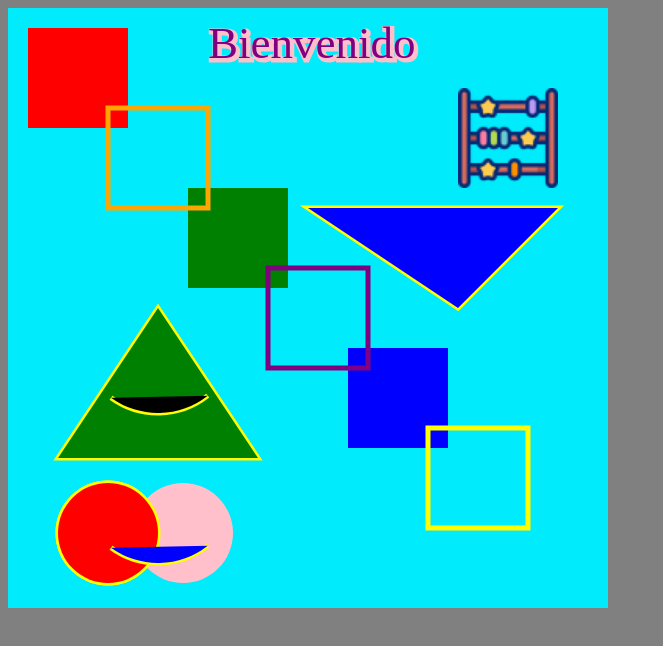
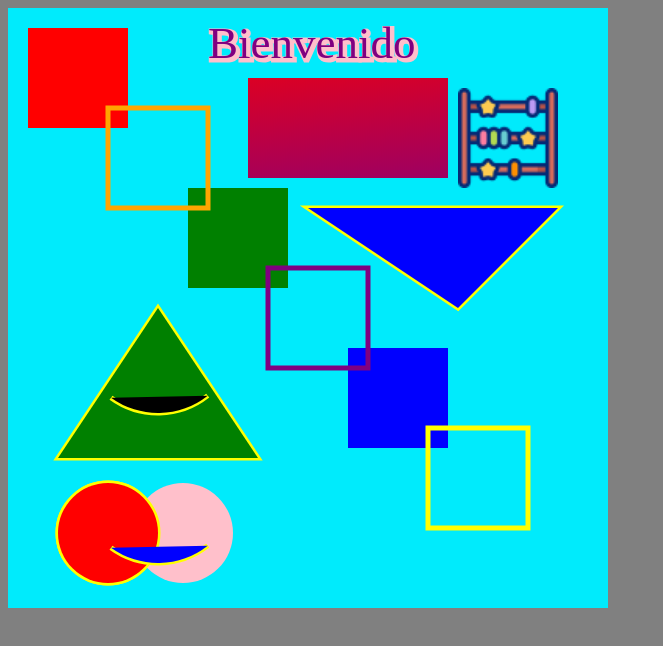
Before and after one commit to MarcoMarquez2003/Programacion_Avanzada_U1, a plain HTML site: page index.html in a window 1280 px wide. Shown: the whole page, without its empty margins (0-663 px from the left). Drawn offline with Linux system fonts and the light colour scheme.

Commit message:
Commit gradiente

```diff
--- a/index.html
+++ b/index.html
@@ -100,6 +100,12 @@
         img.onload= function() {
         ctx.drawImage(img, 450, 80,100,100);
     };
+        const grd = ctx.createLinearGradient(150, 10, 200, 500);
+        grd.addColorStop(0, "red");
+        grd.addColorStop(1, "blue");
+
+        ctx.fillStyle = grd;
+        ctx.fillRect(240, 70, 200, 100)
 
     </script>
 </body>
```
